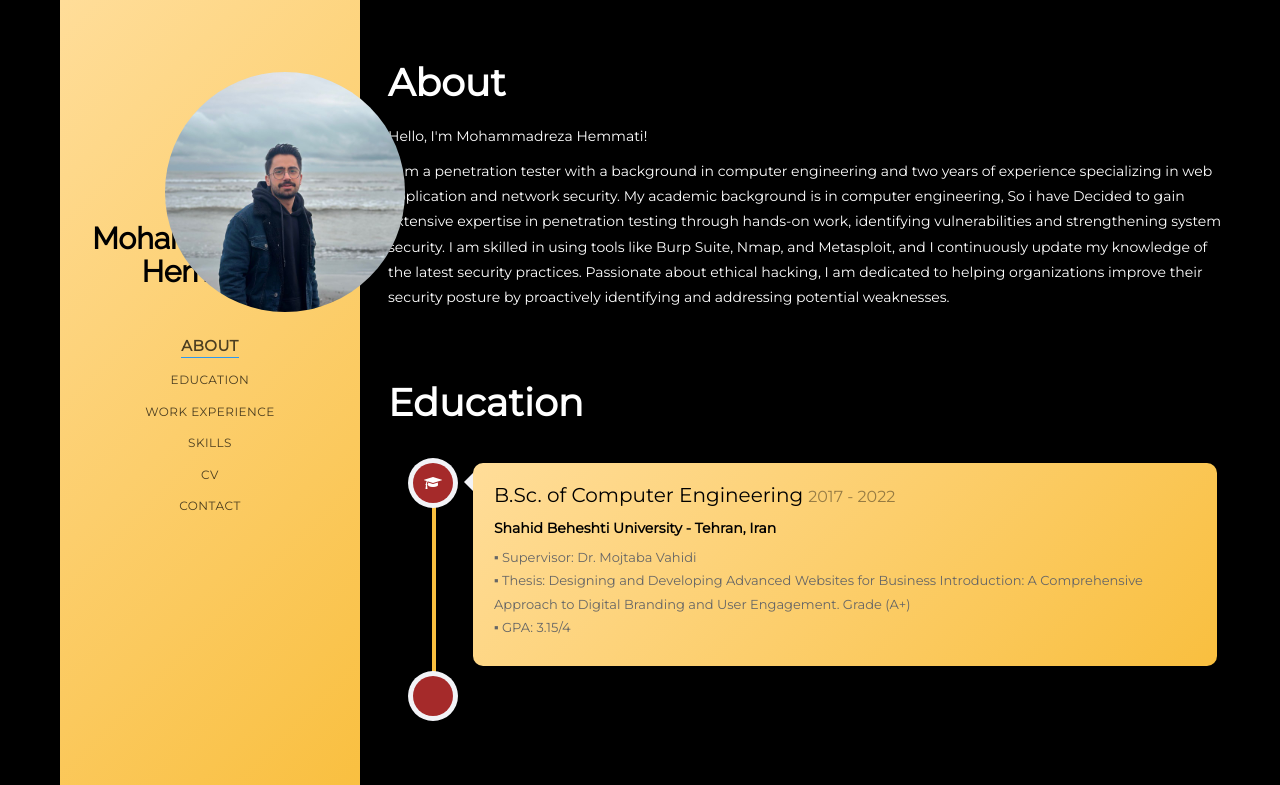
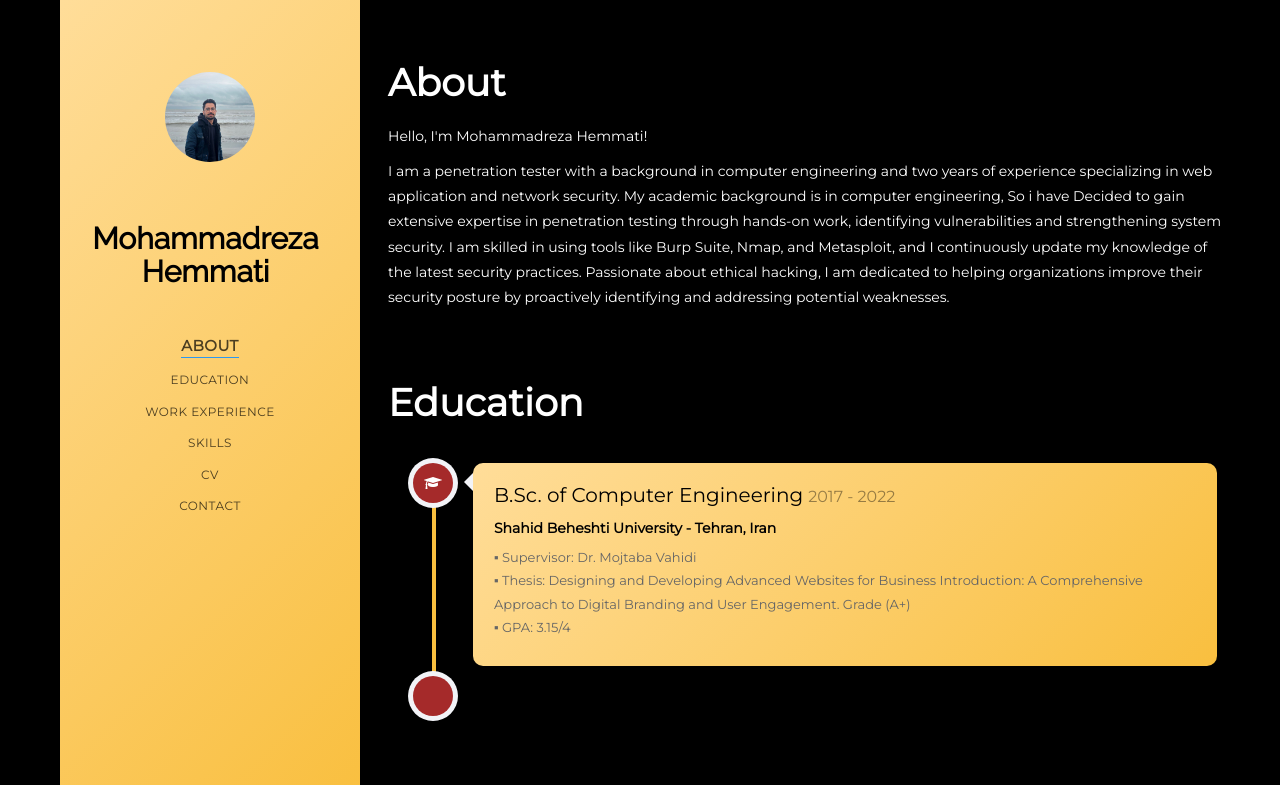
Before and after one commit to MoHemmati/MoHemmati.github.io, a plain HTML site: page index.html in a window 1280 px wide. Shown: the top 785 px of the page. Drawn offline with nearby package versions, Linux system fonts and the light colour scheme.

Commit message:
Add files via upload

```diff
--- a/css/style.css
+++ b/css/style.css
@@ -170,8 +170,8 @@ figure figcaption {
     object-fit: contain;
 	padding: 30px;
 	border-radius: 50%; /* Makes the image circular */
-	width: 300px;  /* Optional: set image size */
-	height: 300px;  /* Optional: set image size */
+	width: 100%;  /* Optional: set image size */
+	height: 100%;  /* Optional: set image size */
 }
 #colorlib-aside h1 {
 	font-family: "Raleway", sans-serif;
```
